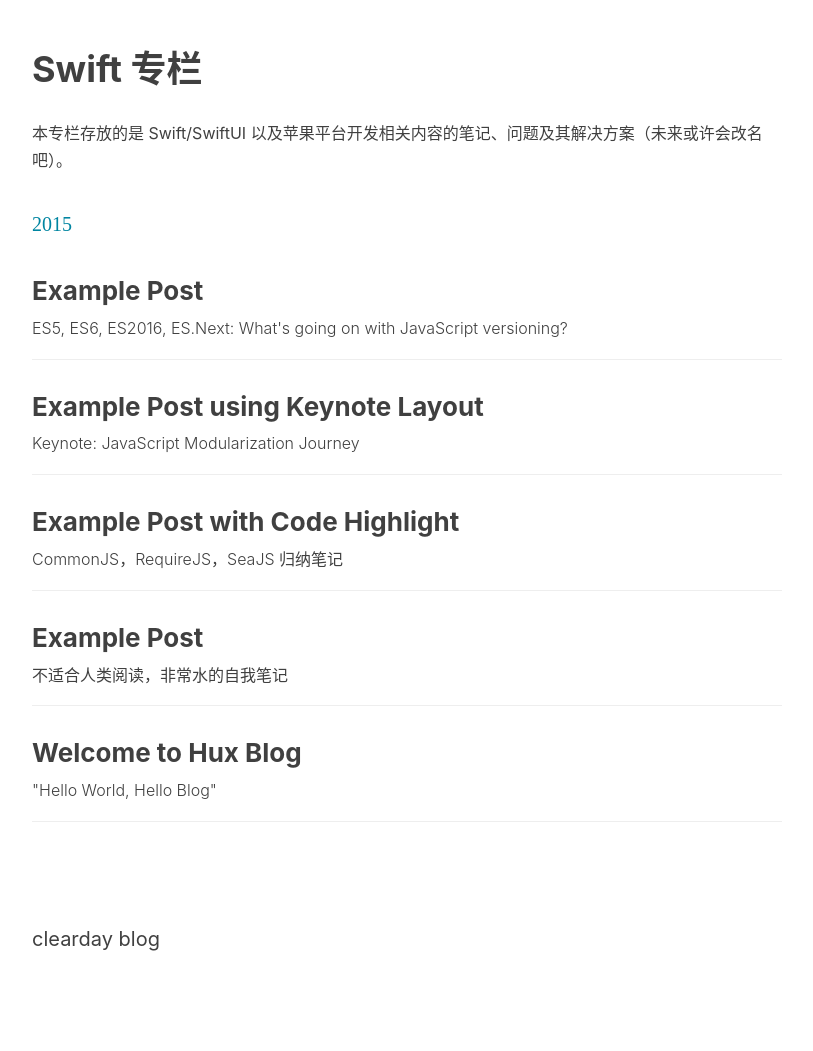
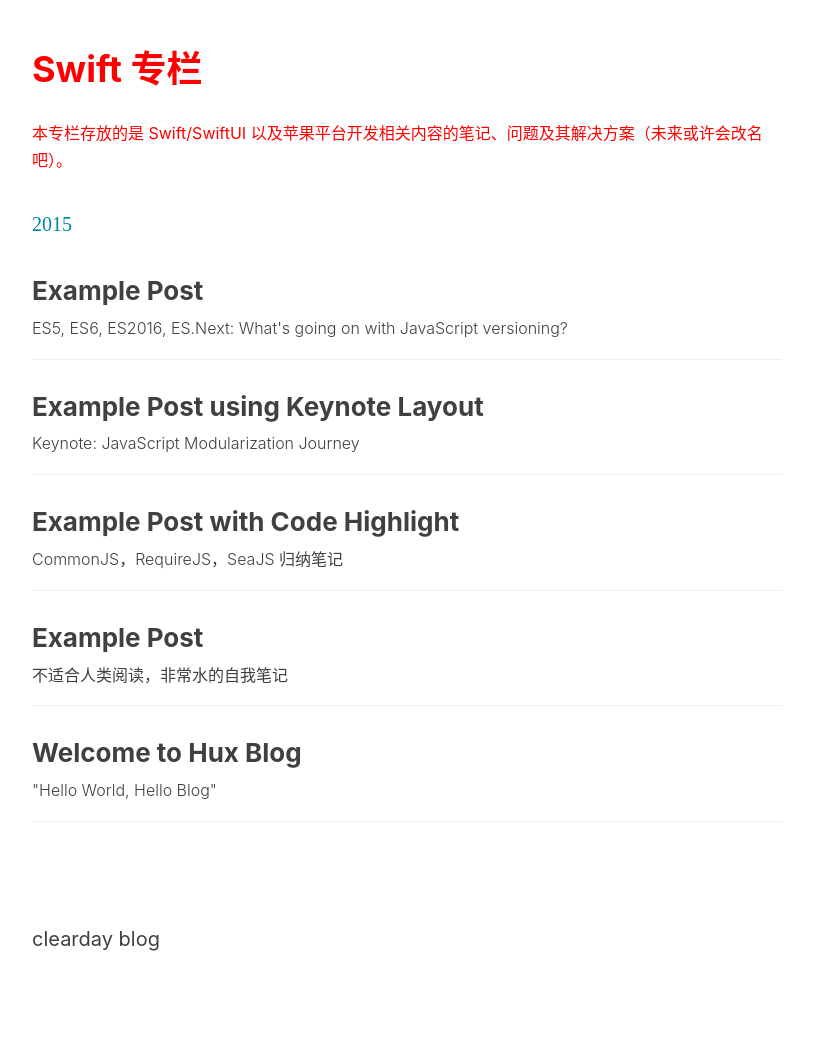
Before and after one commit to skiesclear/clearday, a Jekyll site: the page built from menu/swift.html, in a window 1280 px wide. Shown: the whole page, without its empty margins (233-1046 px from the left). Built offline with Jekyll 4.4.1, drawn with Linux system fonts in a browser that asks for light colours; nearby versions of some CDN libraries.

Commit message:
Update category.html

```diff
--- a/_layouts/category.html
+++ b/_layouts/category.html
@@ -7,7 +7,7 @@ layout: default
 	<div class="row">
 		<div class="col-lg-8 col-lg-offset-2 col-md-10 col-md-offset-1">
             		<!-- Tags (as filter) -->
-			<div id='tag_cloud' class="tags tags-sup js-tags" style="margin-top:50px;backgroud-color:black;">
+			<div id='tag_cloud' class="tags tags-sup js-tags" style="margin-top:50px;backgroud-color:black;color:red">
 				<h1>{{ page.title }} 专栏</h1>
             			<p>{{ page.info }}</p>
 			</div>
```
